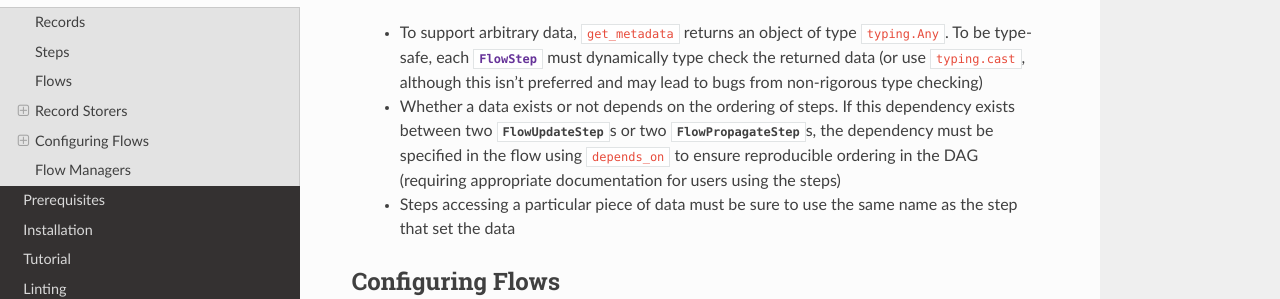
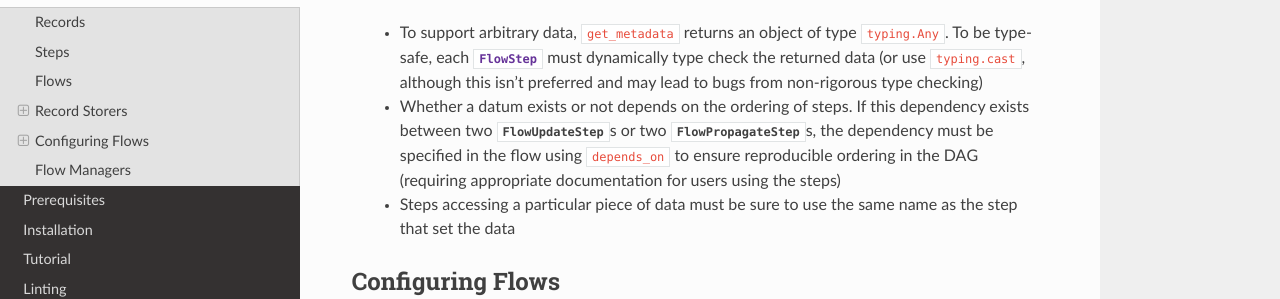
Before and after one commit to Aidan-McNay/courseflow, a Sphinx documentation site: the page built from docs/getting_started/overview.md, in a window 1280 px wide and 900 px high, scrolled down 4513 px. Shown: the part 161-460 px from the top of the window. Built offline with Sphinx 7.4.7 and the Read the Docs theme 3.1.0, drawn with Linux system fonts in a browser that asks for light colours.

Commit message:
Minor typo

```diff
--- a/docs/getting_started/overview.md
+++ b/docs/getting_started/overview.md
@@ -267,7 +267,7 @@ other considerations:
    :py:class:`~flow.flow_steps.FlowStep` must dynamically type
    check the returned data (or use ``typing.cast``, although this isn't
    preferred and may lead to bugs from non-rigorous type checking)
- * Whether a data exists or not depends on the ordering of steps. If this
+ * Whether a datum exists or not depends on the ordering of steps. If this
    dependency exists between two
    :py:class:`~flow.flow_steps.FlowUpdateStep`\ s or two
    :py:class:`~flow.flow_steps.FlowPropagateStep`\ s, the dependency must
```
